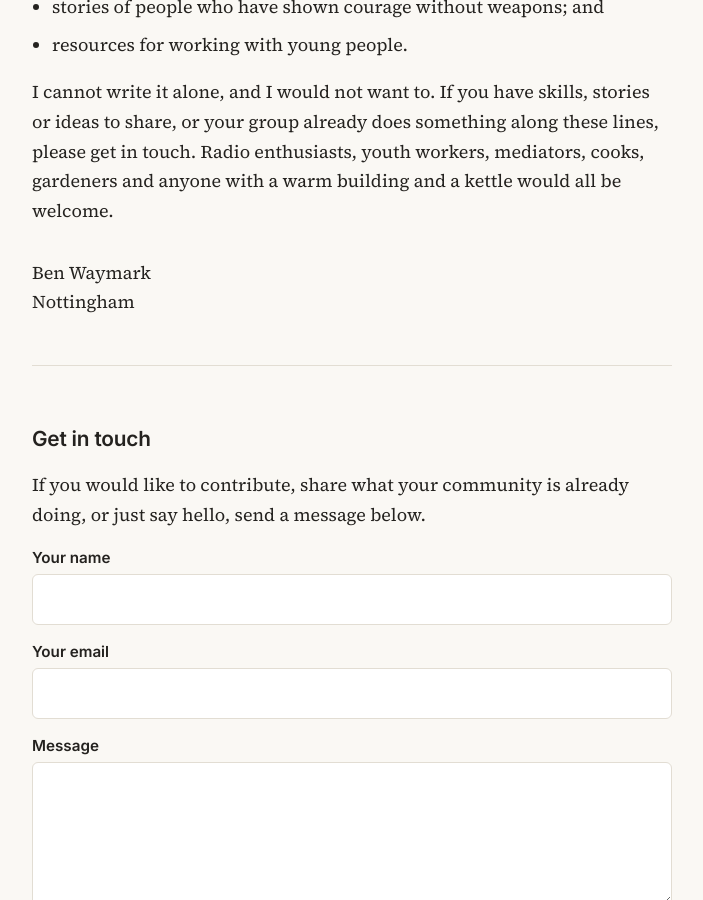
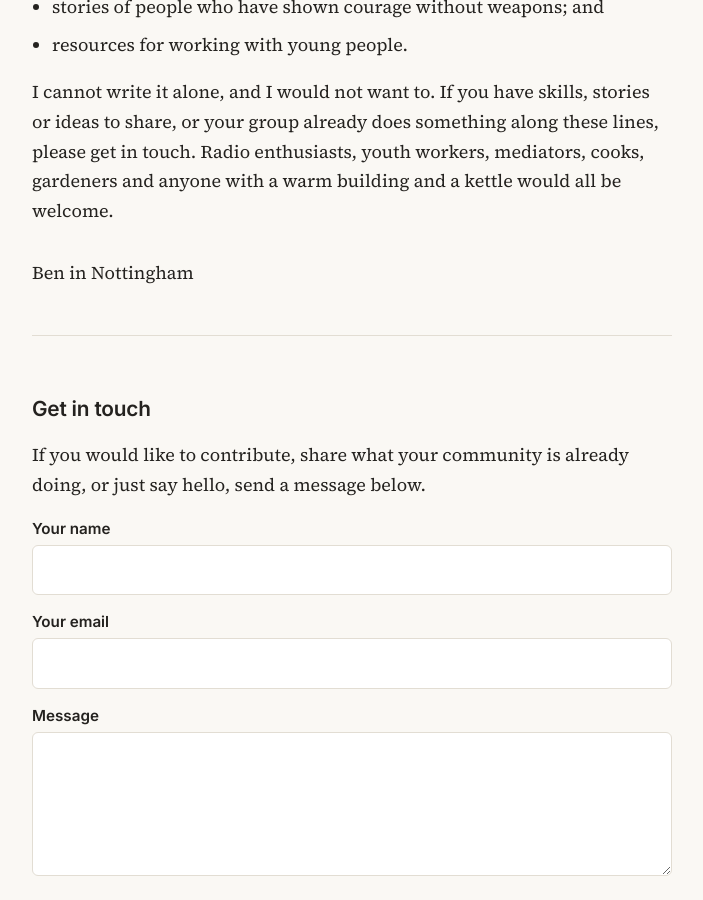
Before and after one commit to bwaymark/prepareforpeace-site, a Jekyll site: the page built from index.md, in a window 1280 px wide and 900 px high, scrolled down 3050 px. Shown: the whole window, without its empty margins (288-991 px from the left). Built offline with Jekyll 4.4.1, drawn with Linux system fonts in a browser that asks for light colours.

Commit message:
Update signoff name in index.md

```diff
--- a/index.md
+++ b/index.md
@@ -55,6 +55,6 @@ I would like this site to be a practical place to gather this work. I imagine it
 
 I cannot write it alone, and I would not want to. If you have skills, stories or ideas to share, or your group already does something along these lines, please get in touch. Radio enthusiasts, youth workers, mediators, cooks, gardeners and anyone with a warm building and a kettle would all be welcome.
 
-<p class="signoff">Ben Waymark<br>Nottingham</p>
+<p class="signoff">Ben in Nottingham</p>
 
 {% include contact.html %}
```
